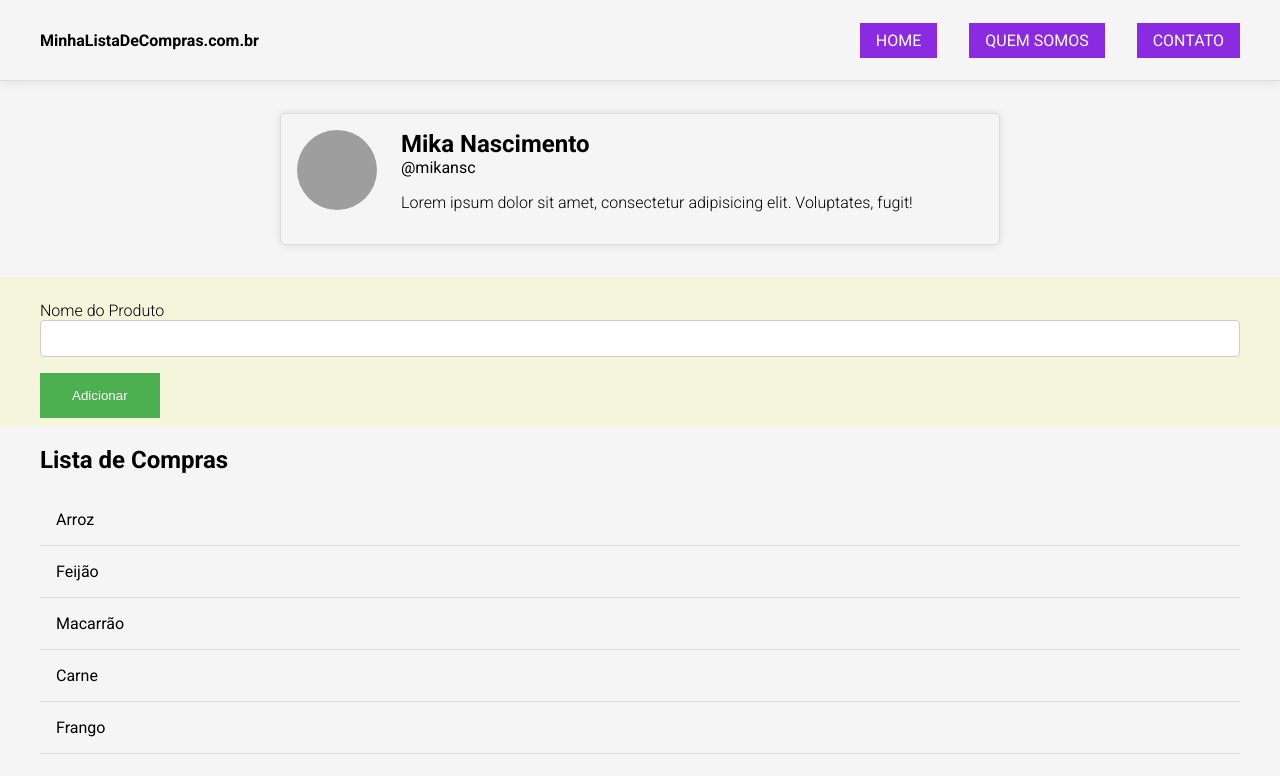
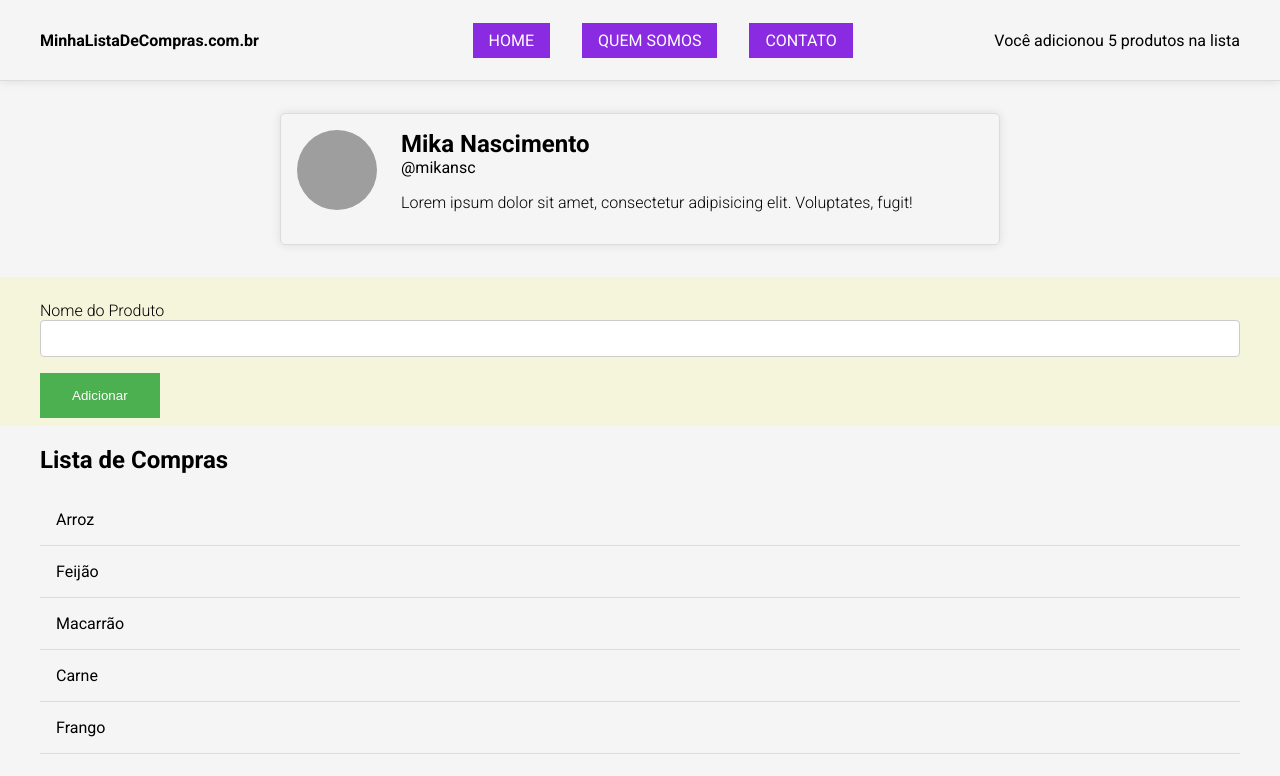
Before and after one commit to mikansc/lab365-exercicios-resolvidos, a React (Vite) app: page / in a window 1280 px wide. Shown: the top 776 px of the page. Built offline with nearby package versions, Linux system fonts and the light colour scheme; grey boxes are pictures that could not be loaded.

Commit message:
implementacao ex 13

```diff
--- a/src/App.jsx
+++ b/src/App.jsx
@@ -3,10 +3,15 @@ import Navbar from "./components/Navbar";
 import Home from "./components/Home";
 import About from "./components/About";
 import Contact from "./components/Contact";
+import useShoppingList from "./hooks/useShoppingList";
+
+import { ShoppingContext } from "./context/shoppingContext";
 
 function App() {
+  const shoppingList = useShoppingList();
+
   return (
-    <>
+    <ShoppingContext.Provider value={shoppingList}>
       <BrowserRouter>
         <Navbar />
         <Routes>
@@ -15,7 +20,7 @@ function App() {
           <Route path="/contato" element={<Contact />} />
         </Routes>
       </BrowserRouter>
-    </>
+    </ShoppingContext.Provider>
   );
 }
 
--- a/src/components/Display.jsx
+++ b/src/components/Display.jsx
@@ -1,7 +1,7 @@
 import PropTypes from "prop-types";
 
-function Display({ value = "nenhum valor informado" }) {
-  return <p>{value}</p>;
+function Display({ value = 0 }) {
+  return <p>Você adicionou {value} produtos na lista</p>;
 }
 
 Display.propTypes = {
--- a/src/components/Home.jsx
+++ b/src/components/Home.jsx
@@ -1,4 +1,3 @@
-import useShoppingList from "../hooks/useShoppingList";
 import Button from "./Button";
 import ErrorMessage from "./ErrorMessage";
 import ShoppingList from "./ShoppingList";
@@ -6,6 +5,7 @@ import TextInput from "./TextInput";
 import User from "./User";
 
 import styles from "./Home.module.css";
+import { useShoppingContext } from "../context/shoppingContext";
 
 const Home = () => {
   const {
@@ -15,7 +15,7 @@ const Home = () => {
     mensagemErro,
     produto,
     validate,
-  } = useShoppingList();
+  } = useShoppingContext();
 
   return (
     <>
--- a/src/components/Navbar.jsx
+++ b/src/components/Navbar.jsx
@@ -1,7 +1,12 @@
 import { Link } from "react-router-dom";
 import styles from "./Navbar.module.css";
+import Display from "./Display";
+
+import { useShoppingContext } from "../context/shoppingContext";
 
 function Navbar() {
+  const { listaProdutos } = useShoppingContext();
+
   return (
     <div className={styles.bar}>
       <div className={styles.container}>
@@ -16,11 +21,12 @@ function Navbar() {
                 <Link to="/quem-somos">Quem somos</Link>
               </li>
               <li>
-                <Link to="#">Contato</Link>
+                <Link to="/contato">Contato</Link>
               </li>
             </ul>
           </nav>
         </div>
+        <Display value={listaProdutos.length} />
       </div>
     </div>
   );
--- /dev/null
+++ b/src/context/shoppingContext.js
@@ -0,0 +1,7 @@
+import { useContext, createContext } from "react";
+
+export const ShoppingContext = createContext();
+
+export const useShoppingContext = () => {
+  return useContext(ShoppingContext);
+};
```
